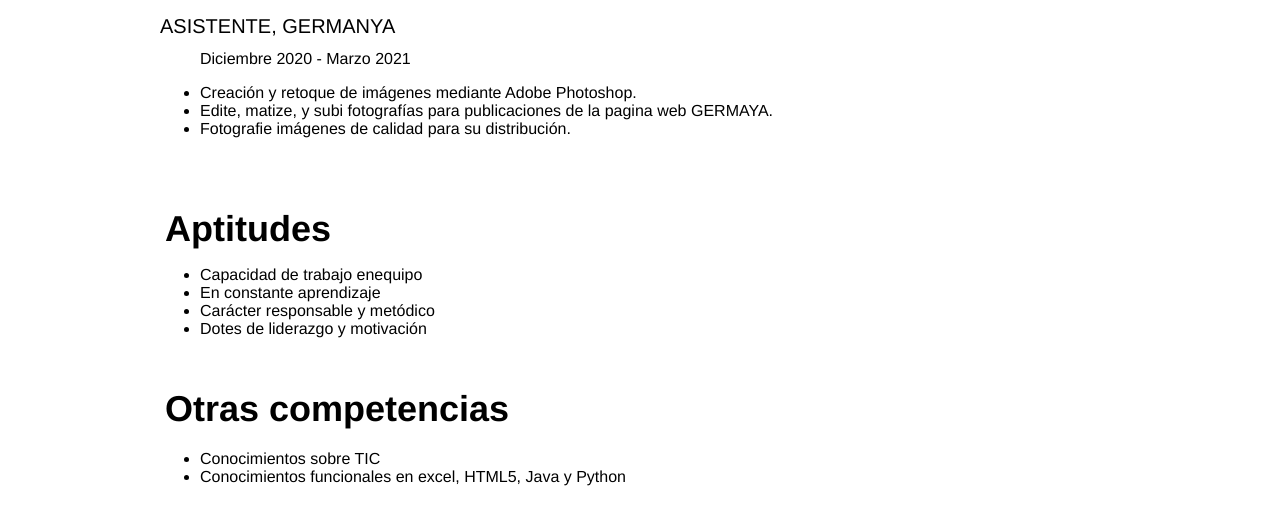
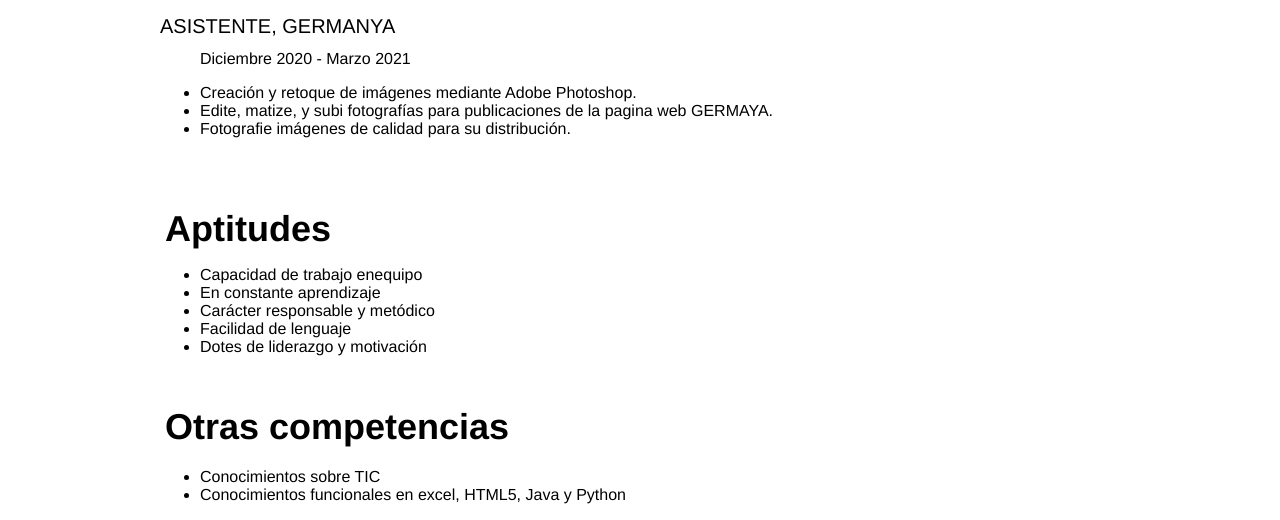
Before and after one commit to KarlyPM/CV_PracticaWeb, a plain HTML site: page index.html in a window 1280 px wide. Shown: the part 534-1054 px from the top of the page. Drawn offline with Linux system fonts and the light colour scheme.

Commit message:
Nuevo cambio

```diff
--- a/index.html
+++ b/index.html
@@ -48,6 +48,7 @@
 					<li>Capacidad de trabajo enequipo</li>
 					<li>En constante aprendizaje</li>
 					<li>Carácter responsable y metódico</li>
+					<li>Facilidad de lenguaje</li>
 					<li>Dotes de liderazgo y motivación</li>
 				</uL>
 			</div>
@@ -56,6 +57,7 @@
 				<uL style="margin-top: 12px; margin: 0;"> <!-- desordenada -->
 					<li style="margin-top: 20px">Conocimientos sobre TIC</li>
 					<li>Conocimientos funcionales en excel, HTML5, Java y Python</li>
+
 				</uL>
 			</div>
 		</div>
```
